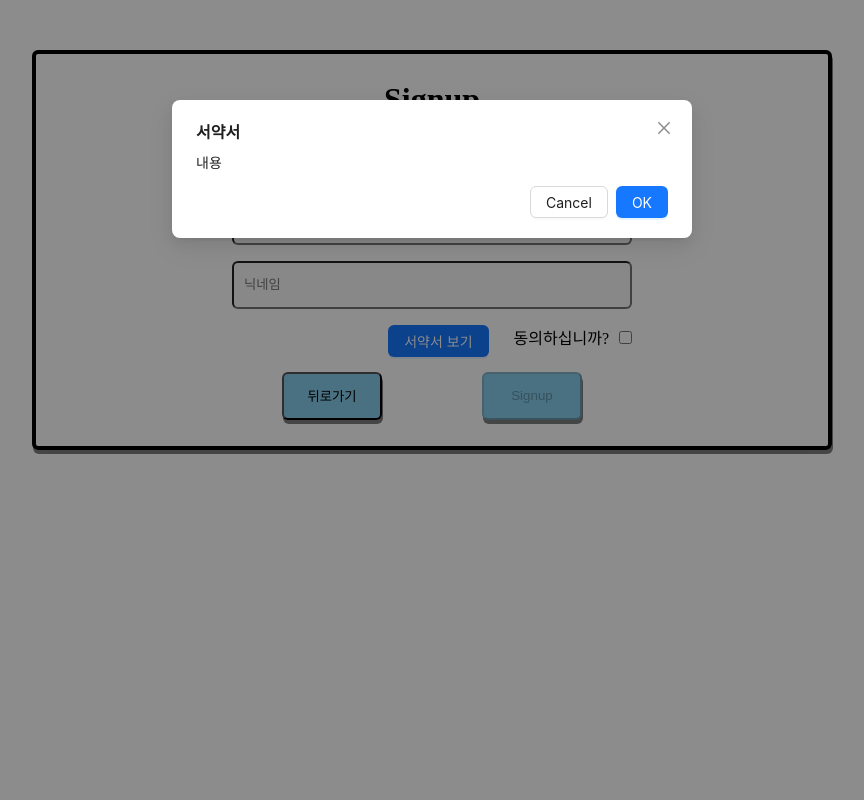
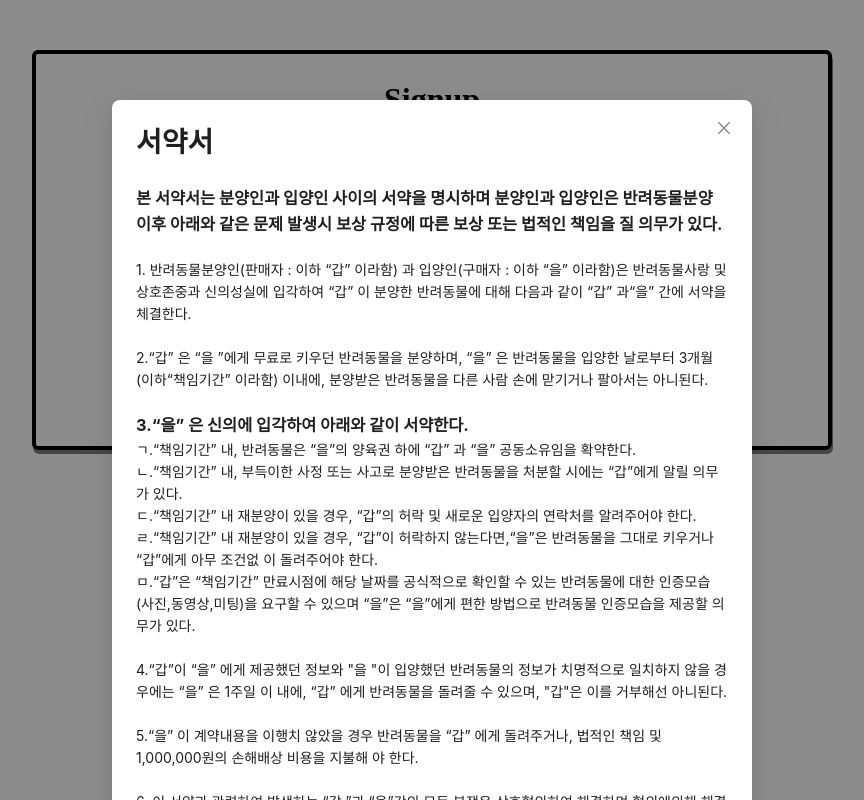
Before and after one commit to taeyungithub/AnimalFindWeb, a Next.js app in the folder animalfindweb/: page /signjoin/join in a window 1280 px wide. Both pictures are taken after a click on the button "서약서 보기". Shown: the whole page, without its empty margins (208-1072 px from the left). Built offline with nearby package versions, Linux system fonts and the light colour scheme; no server answers.

Commit message:
24-05-23(서약서 내용 추가)

```diff
--- a/animalfindweb/src/checkbox1.js
+++ b/animalfindweb/src/checkbox1.js
@@ -19,12 +19,76 @@ export default function Checkbox1() {
         서약서 보기
       </Button>
       <Modal
-        title="서약서"
         open={isModalOpen}
         onOk={handleOk}
         onCancel={handleCancel}
+        width={"50%"}
       >
-        <div>내용</div>
+        <h1>서약서</h1>
+        <br></br>
+        <h3>
+          본 서약서는 분양인과 입양인 사이의 서약을 명시하며 분양인과 입양인은
+          반려동물분양 이후 아래와 같은 문제 발생시 보상 규정에 따른 보상 또는
+          법적인 책임을 질 의무가 있다.
+        </h3>
+        <br></br>
+        <div>
+          1. 반려동물분양인(판매자 : 이하 “갑” 이라함) 과 입양인(구매자 : 이하
+          “을” 이라함)은 반려동물사랑 및 상호존중과 신의성실에 입각하여 “갑” 이
+          분양한 반려동물에 대해 다음과 같이 “갑” 과“을” 간에 서약을 체결한다.
+        </div>
+        <br></br>
+
+        <div>
+          2.“갑” 은 “을 ”에게 무료로 키우던 반려동물을 분양하며, “을” 은
+          반려동물을 입양한 날로부터 3개월(이하“책임기간” 이라함) 이내에,
+          분양받은 반려동물을 다른 사람 손에 맏기거나 팔아서는 아니된다.
+        </div>
+        <br></br>
+
+        <h3>3.“을” 은 신의에 입각하여 아래와 같이 서약한다.</h3>
+        <div>
+          ㄱ.“책임기간” 내, 반려동물은 “을”의 양육권 하에 “갑” 과 “을”
+          공동소유임을 확약한다.
+        </div>
+        <div>
+          ㄴ.“책임기간” 내, 부득이한 사정 또는 사고로 분양받은 반려동물을 처분할
+          시에는 “갑”에게 알릴 의무가 있다.
+        </div>
+        <div>
+          ㄷ.“책임기간” 내 재분양이 있을 경우, “갑”의 허락 및 새로운 입양자의
+          연락처를 알려주어야 한다.
+        </div>
+        <div>
+          ㄹ.“책임기간” 내 재분양이 있을 경우, “갑”이 허락하지 않는다면,“을”은
+          반려동물을 그대로 키우거나 “갑”에게 아무 조건없 이 돌려주어야 한다.
+        </div>
+        <div>
+          ㅁ.“갑”은 “책임기간” 만료시점에 해당 날짜를 공식적으로 확인할 수 있는
+          반려동물에 대한 인증모습(사진,동영상,미팅)을 요구할 수 있으며 “을”은
+          “을”에게 편한 방법으로 반려동물 인증모습을 제공할 의무가 있다.
+        </div>
+        <br></br>
+
+        <div>
+          4.“갑”이 “을” 에게 제공했던 정보와 "을 "이 입양했던 반려동물의 정보가
+          치명적으로 일치하지 않을 경우에는 “을” 은 1주일 이 내에, “갑” 에게
+          반려동물을 돌려줄 수 있으며, "갑"은 이를 거부해선 아니된다.
+        </div>
+        <br></br>
+
+        <div>
+          5.“을” 이 계약내용을 이행치 않았을 경우 반려동물을 “갑” 에게
+          돌려주거나, 법적인 책임 및 1,000,000원의 손해배상 비용을 지불해 야
+          한다.
+        </div>
+        <br></br>
+
+        <div>
+          6. 이 서약과 관련하여 발생하는 “갑 ”과 “을”간의 모든 분쟁은
+          상호협의하여 해결하며 협의에의해 해결되지 않아 소송이 제기 되어야 하는
+          경우, “갑”의 소재지를 관할하는 법원을 관할 법원으로 한다.
+        </div>
       </Modal>
     </>
   );
```
